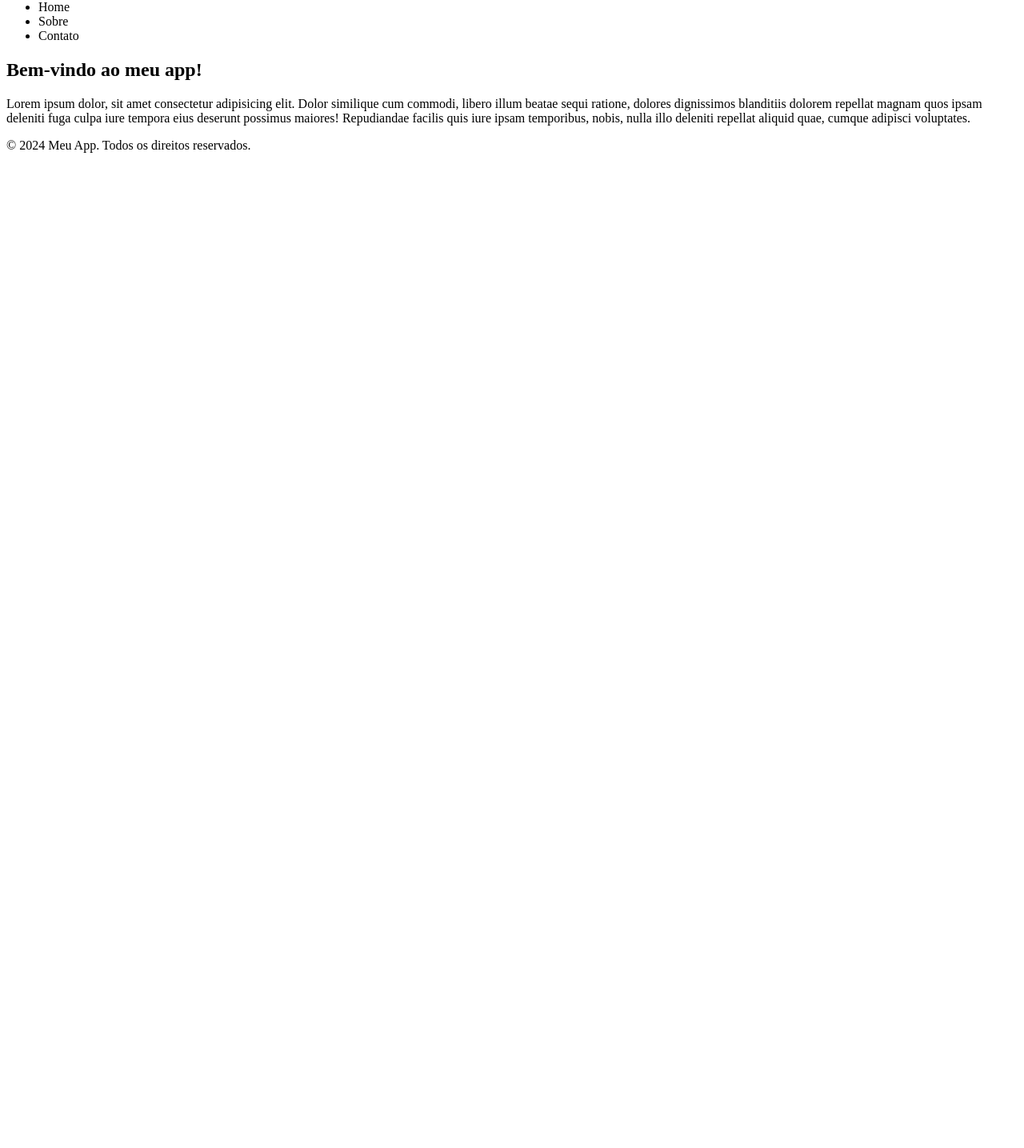
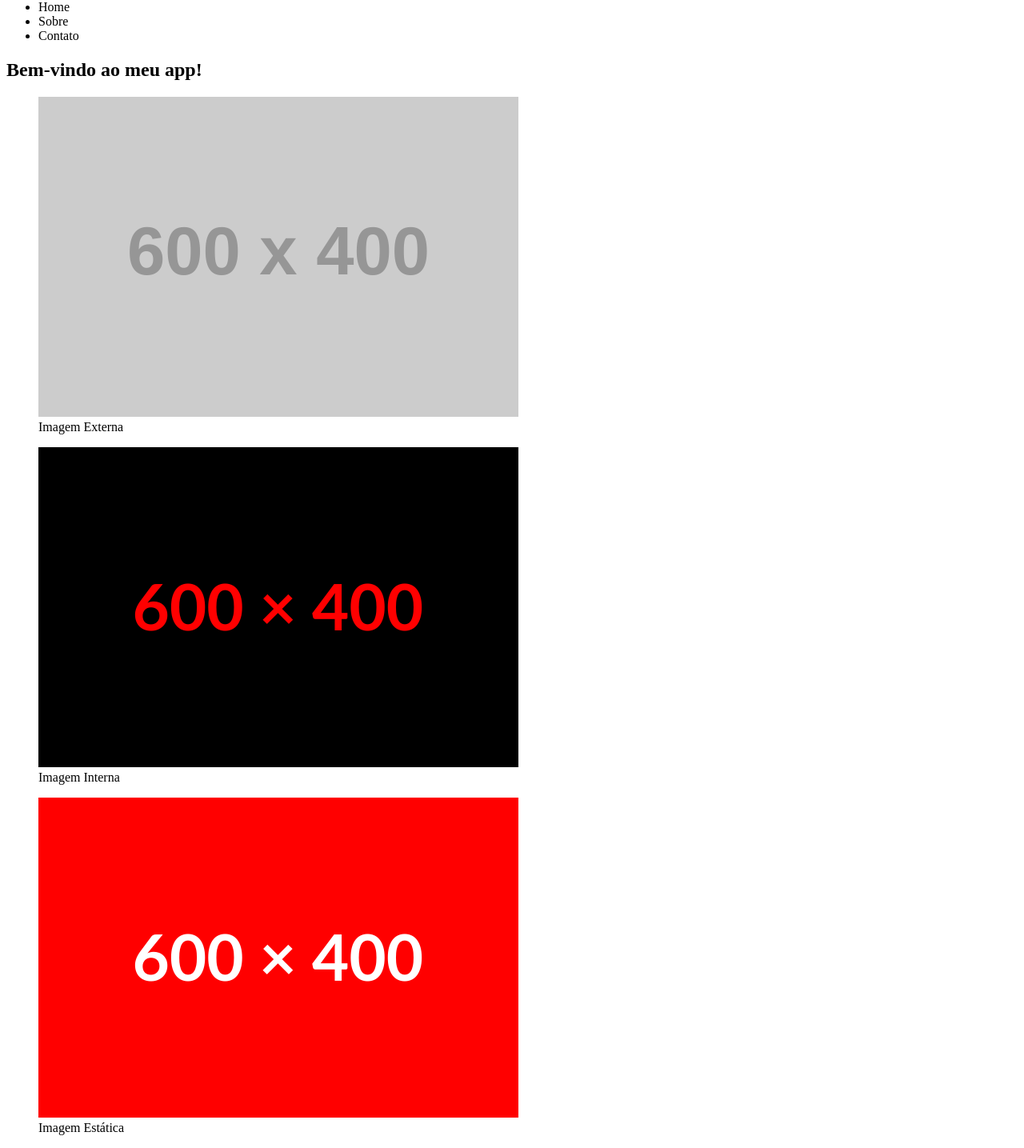
Before and after one commit to 1TDSPw-26/front-2sem-aula-09, a React (Vite) app in the folder my-app/: page / in a window 1280 px wide. Shown: the part 80-1515 px from the top of the page at 80% size. Before the commit the page ends 800 px from the top, so only its background shows below. Built offline with nearby package versions, Linux system fonts and the light colour scheme.

Commit message:
feat: Trabalhando com imagens, externas, internas e estáticas.

```diff
--- a/my-app/src/components/Conteudo/index.tsx
+++ b/my-app/src/components/Conteudo/index.tsx
@@ -1,10 +1,28 @@
+import imgQuadrado from "../../img/quadrado.png";
+
 export default function Conteudo() {
     return (
         <main>
             <section>
             <h2>Bem-vindo ao meu app!</h2>
+
+            <figure>
+                <img src="https://placehold.co/600x400/0000FF/FFFFFF/png" alt="Figure de demostração" />
+                <figcaption>Imagem Externa</figcaption>
+            </figure>
+
+               <figure>
+                <img src={imgQuadrado} alt="Figure de demostração" />
+                <figcaption>Imagem Interna</figcaption>
+            </figure>
+
+            <figure>
+                <img src="/quadrado-b.png" alt="Figure de demostração" />
+                <figcaption>Imagem Estática</figcaption>
+            </figure>
+
             <p>Lorem ipsum dolor, sit amet consectetur adipisicing elit. Dolor similique cum commodi, libero illum beatae sequi ratione, dolores dignissimos blanditiis dolorem repellat magnam quos ipsam deleniti fuga culpa iure tempora eius deserunt possimus maiores! Repudiandae facilis quis iure ipsam temporibus, nobis, nulla illo deleniti repellat aliquid quae, cumque adipisci voluptates.</p>
-             </section>
+            </section>
         </main>
     );
 }
```
Also changed, not shown: my-app/public/quadrado-b.png (added), my-app/src/img/quadrado.png (added).
